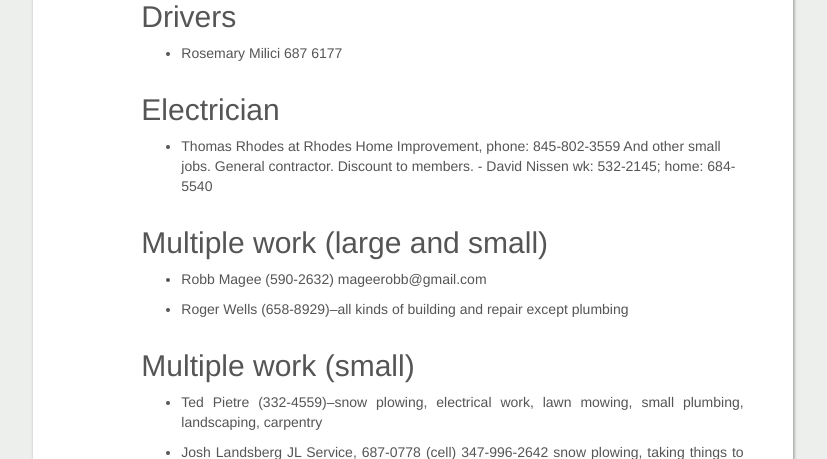
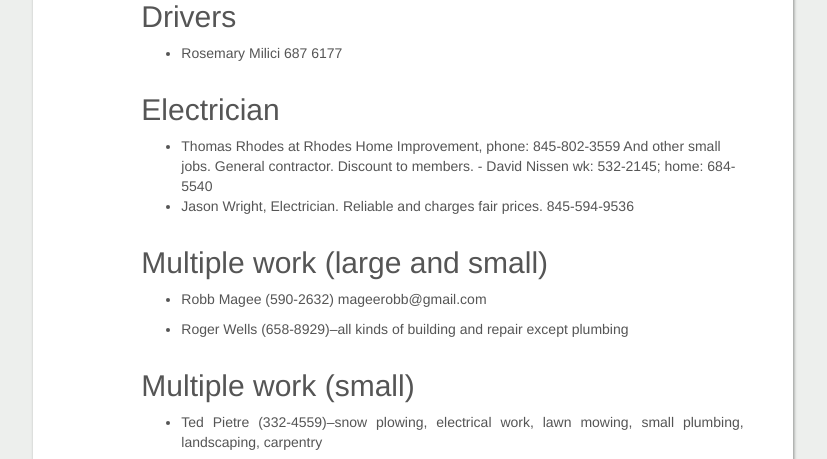
Before and after one commit to mooja/ssip3, a Django app: page /flatpages/service-providers/ in a window 1280 px wide. Shown: the part 586-1045 px from the top of the page, without its empty margins (37-864 px from the left). Run offline with Django 3.2, Linux system fonts and the light colour scheme; parts of the project's set-up code (start-up, migrations or seed data) failed here and were passed over; some libraries are stand-ins or nearby versions.

Commit message:
added a member recommendation

```diff
--- a/app/templates/flatpages/service-providers.html
+++ b/app/templates/flatpages/service-providers.html
@@ -47,6 +47,7 @@
         <li>Thomas Rhodes at Rhodes Home Improvement, phone: 845-802-3559 And other small
             jobs. General contractor. Discount to members.  - David Nissen wk: 532-2145;
             home: 684-5540</li>
+        <li>Jason Wright, Electrician. Reliable and charges fair prices. 845-594-9536</li>
     </ul>
     <h2 id="multiple-work-large-and-small">Multiple work (large and small)</h2>
     <ul>
```
